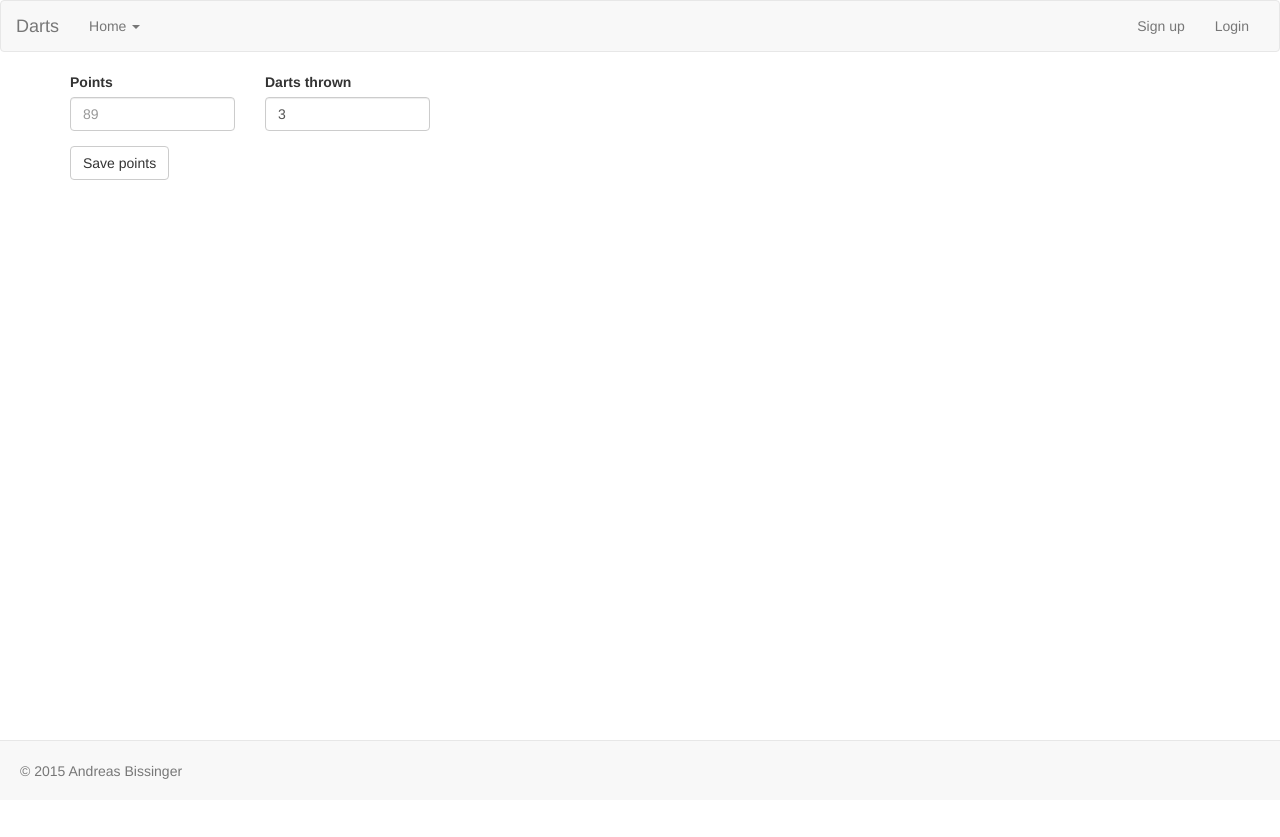
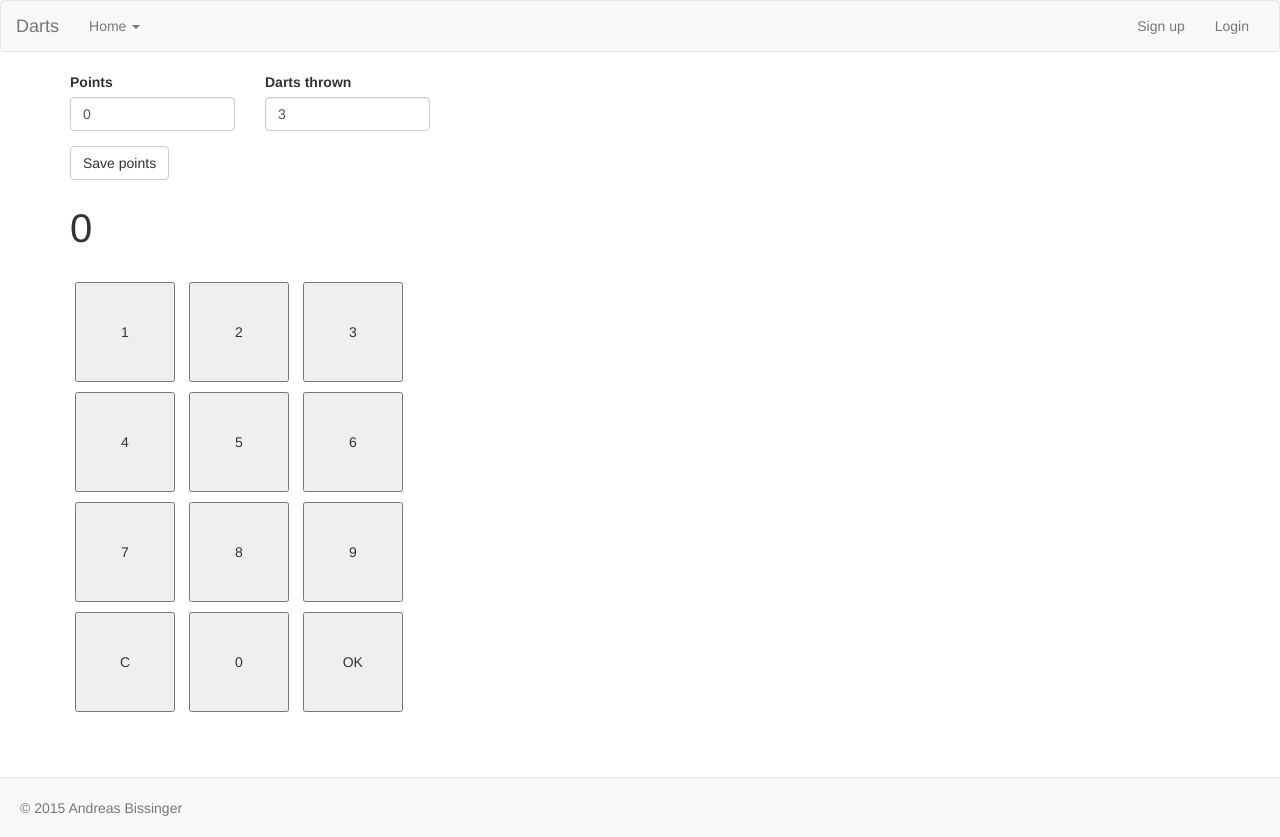
Before and after one commit to be-ndee/darts, a Django app: template darts/score/templates/score/basic_scoring.html in a window 1280 px wide. Before the commit the page ends 779 px from the top, so only its background shows below. Run offline with Django 3.2, Linux system fonts and the light colour scheme; the template is opened without the code that fills it, so the values that code supplies are empty; style sheets or scripts are compiled from the project's sources; some libraries are stand-ins or nearby versions.

Commit message:
Create javascript field for score usability

```diff
--- a/darts/assets/css/main.scss
+++ b/darts/assets/css/main.scss
@@ -22,3 +22,20 @@ footer.footer {
 	font-size: $footer-font-size;
 	line-height: $footer-font-size;
 }
+
+#score_window {
+	font-size: 40px;
+}
+
+div.point_calculator {
+	div.field_row {
+
+	}
+	div.field_row {
+		button.point_input_btn {
+			height: 100px !important;
+			width: 100px !important;
+			margin: 5px;
+		}
+	}
+}
--- a/darts/assets/js/app.js
+++ b/darts/assets/js/app.js
@@ -0,0 +1,34 @@
+$(document).ready(function (event) {
+	var dart_score = new DartScore();
+	dart_score.okScore();
+	$('div.point_calculator button.point_input_btn.point_number').on('click', function (event) {
+		dart_score.scoreInput($(event.target).attr('data-value'));
+	});
+	$('div.point_calculator button.point_input_btn.point_clear').on('click', function (event) {
+		dart_score.clearScore();
+	});
+	$('div.point_calculator button.point_input_btn.point_ok').on('click', function (event) {
+		dart_score.okScore();
+	});
+});
+
+function DartScore () {
+	var score_window_id = 'score_window';
+	var point_input_id = 'points_input';
+	var score = '0';
+	this.scoreInput = function (number) {
+		if (score.length >= 3 || parseInt(score) == 0) {
+			score = number;
+		} else {
+			score = score + number;
+		}
+		$('#' + score_window_id).html(score);
+	}
+	this.clearScore = function () {
+		score = '0';
+		$('#' + score_window_id).html(score);
+	};
+	this.okScore = function () {
+		$('#' + point_input_id).val(parseInt(score));
+	};
+}
--- a/darts/score/templates/score/basic_scoring.html
+++ b/darts/score/templates/score/basic_scoring.html
@@ -18,7 +18,34 @@
 		</div>
 		<button type="submit" class="btn btn-default">{% trans 'Save points' %}</button>
 	</form>
-	<br/><br/>
+	<br/>
+	<div id="score_window">0</div>
+	<br/>
+	<div class="point_calculator">
+		<div class="points_field">
+			<div class="field_row">
+				<button class="point_input_btn point_number" data-value="1">1</button>
+				<button class="point_input_btn point_number" data-value="2">2</button>
+				<button class="point_input_btn point_number" data-value="3">3</button>
+			</div>
+			<div class="field_row">
+				<button class="point_input_btn point_number" data-value="4">4</button>
+				<button class="point_input_btn point_number" data-value="5">5</button>
+				<button class="point_input_btn point_number" data-value="6">6</button>
+			</div>
+			<div class="field_row">
+				<button class="point_input_btn point_number" data-value="7">7</button>
+				<button class="point_input_btn point_number" data-value="8">8</button>
+				<button class="point_input_btn point_number" data-value="9">9</button>
+			</div>
+			<div class="field_row">
+				<button class="point_input_btn point_clear">C</button>
+				<button class="point_input_btn point_number" data-value="0">0</button>
+				<button class="point_input_btn point_ok">OK</button>
+			</div>
+		</div>
+	</div>
+	<br/><br/><br/>
 	{% for score in scores %}
 		{{ score.throw.points }} ({{ score.throw.darts_amount }})<br/>
 	{% endfor %}
```
